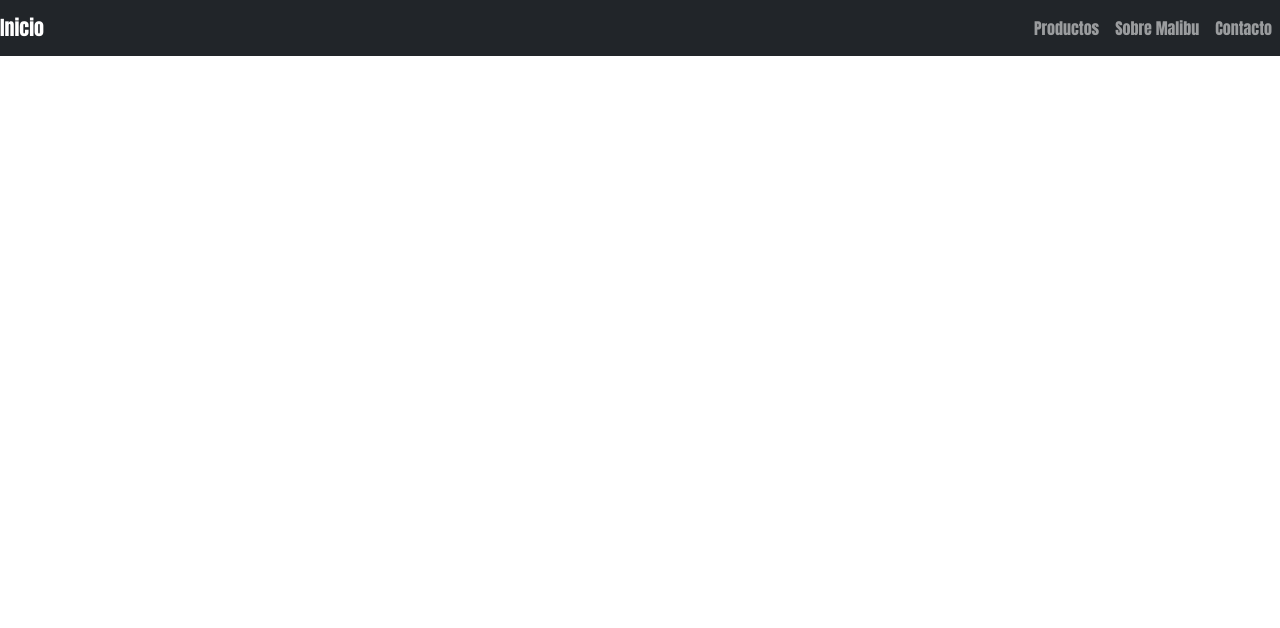
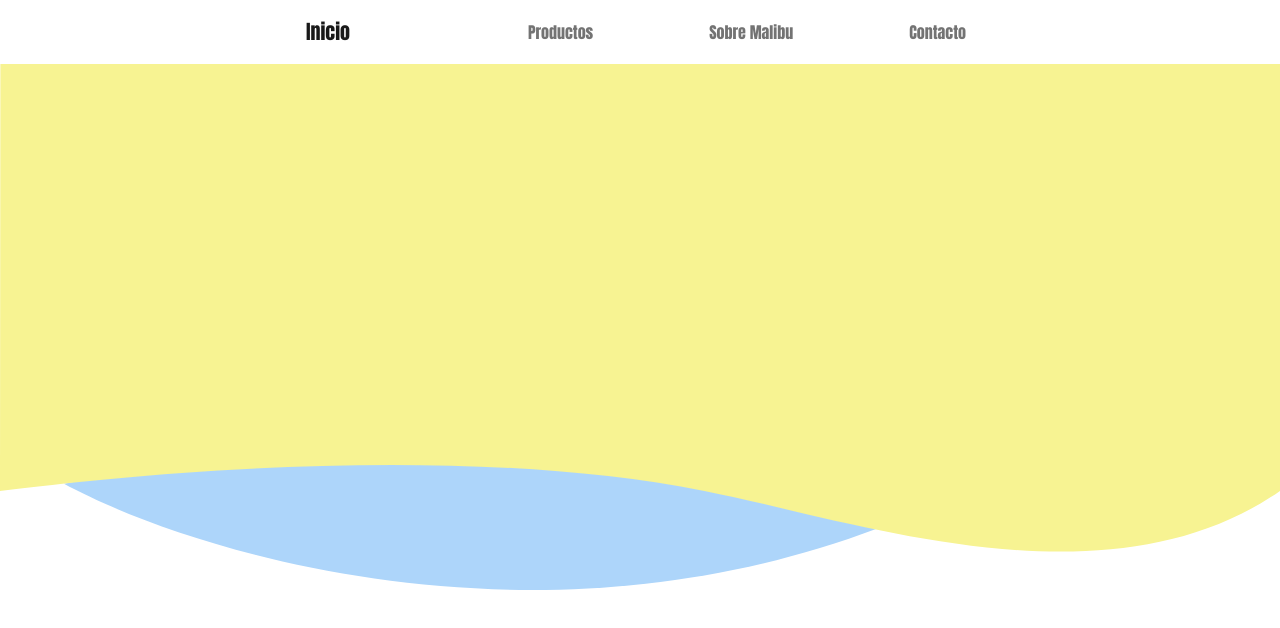
Before and after one commit to nachorosa/ProyectoPasteleria, a website: page index.html in a window 1280 px wide. Drawn offline with nearby package versions, Linux system fonts and the light colour scheme.

Commit message:
Navbar + section banner

```diff
--- a/index.html
+++ b/index.html
@@ -10,7 +10,7 @@
         integrity="sha384-1BmE4kWBq78iYhFldvKuhfTAU6auU8tT94WrHftjDbrCEXSU1oBoqyl2QvZ6jIW3" crossorigin="anonymous">
 
     <!-- CSS -->
-    <link rel="stylesheet" href="/scss/style.css">
+    <link rel="stylesheet" href="/scss/modules/styles.css">
 
 </head>
 
@@ -18,9 +18,9 @@
 
 
     <header>
-        <nav class="navbar navbar-expand-md bg-dark navbar-dark fixed-top" id="bg-color">
+        <nav class="navbarEstilos navbar navbar-expand-md bg-dark navbar-light fixed-top" id="bg-color">
             <!-- Brand -->
-            <a class="navbar-brand" href="#">Inicio</a>
+            <a class="navbar-brand botonesNabvar" href="#">Inicio</a>
 
             <!-- Toggler/collapsibe Button -->
             <button class="navbar-toggler" type="button" data-toggle="collapse" data-target="#collapsibleNavbar">
@@ -31,24 +31,31 @@
             <div class="collapse navbar-collapse justify-content-end" id="collapsibleNavbar">
                 <ul class="navbar-nav">
                     <li class="nav-item">
-                        <a class="nav-link" href="/pages/productos.html">Productos</a>
+                        <a class="nav-link botonesNabvar" href="/pages/productos.html">Productos</a>
                     </li>
                     <li class="nav-item">
-                        <a class="nav-link" href="/pages/malibu.html">Sobre Malibu</a>
+                        <a class="nav-link botonesNabvar" href="/pages/malibu.html">Sobre Malibu</a>
                     </li>
                     <li class="nav-item">
-                        <a class="nav-link" href="/pages/contacto.html">Contacto</a>
+                        <a class="nav-link botonesNabvar" href="/pages/contacto.html">Contacto</a>
                     </li>
                 </ul>
             </div>
         </nav>
     </header>
 
-    <section>
+    <main>
+        <section>
+            <div>
+                <img class="banner" src="./img/Group 128.svg" alt="">
+                <div>
+                    <img src="./img/IMG_7900.HEIC" alt="">
+                </div>
+            </div>
 
+        </section>
 
-
-    </section>
+    </main>
 
     <footer>
 
--- /dev/null
+++ b/scss/modules/_banner.scss
@@ -0,0 +1,13 @@
+@import url("https://fonts.googleapis.com/css2?family=Anton&display=swap%22");
+* {
+  margin: 0;
+  padding: 0;
+  -webkit-box-sizing: border-box;
+  box-sizing: border-box;
+  font-family: "Anton", sans-serif;
+}
+
+.banner{
+    width: 100%;
+    z-index: -1;
+}
--- /dev/null
+++ b/scss/modules/_navbar.scss
@@ -0,0 +1,10 @@
+.navbarEstilos{
+    background-color: white !important;
+    color: black !important;
+    padding: 0 20%;
+    height: 8%;
+}
+
+.botonesNabvar{
+    margin: 0 50px;
+}
--- /dev/null
+++ b/scss/modules/styles.scss
@@ -0,0 +1,2 @@
+@import './banner';
+@import './navbar';
--- a/scss/style.css
+++ /dev/null
@@ -1,8 +0,0 @@
-@import url("https://fonts.googleapis.com/css2?family=Anton&display=swap");
-* {
-  margin: 0;
-  padding: 0;
-  -webkit-box-sizing: border-box;
-          box-sizing: border-box;
-  font-family: "Anton", sans-serif;
-}
```
Also changed, not shown: package.json (added, +19 -0 lines), img/Group 128.svg (added), img/Group 130.svg (added), img/Vector4.svg (deleted), img/Vector5.svg (deleted), scss/modules/styles.css (added), 2 other files.
